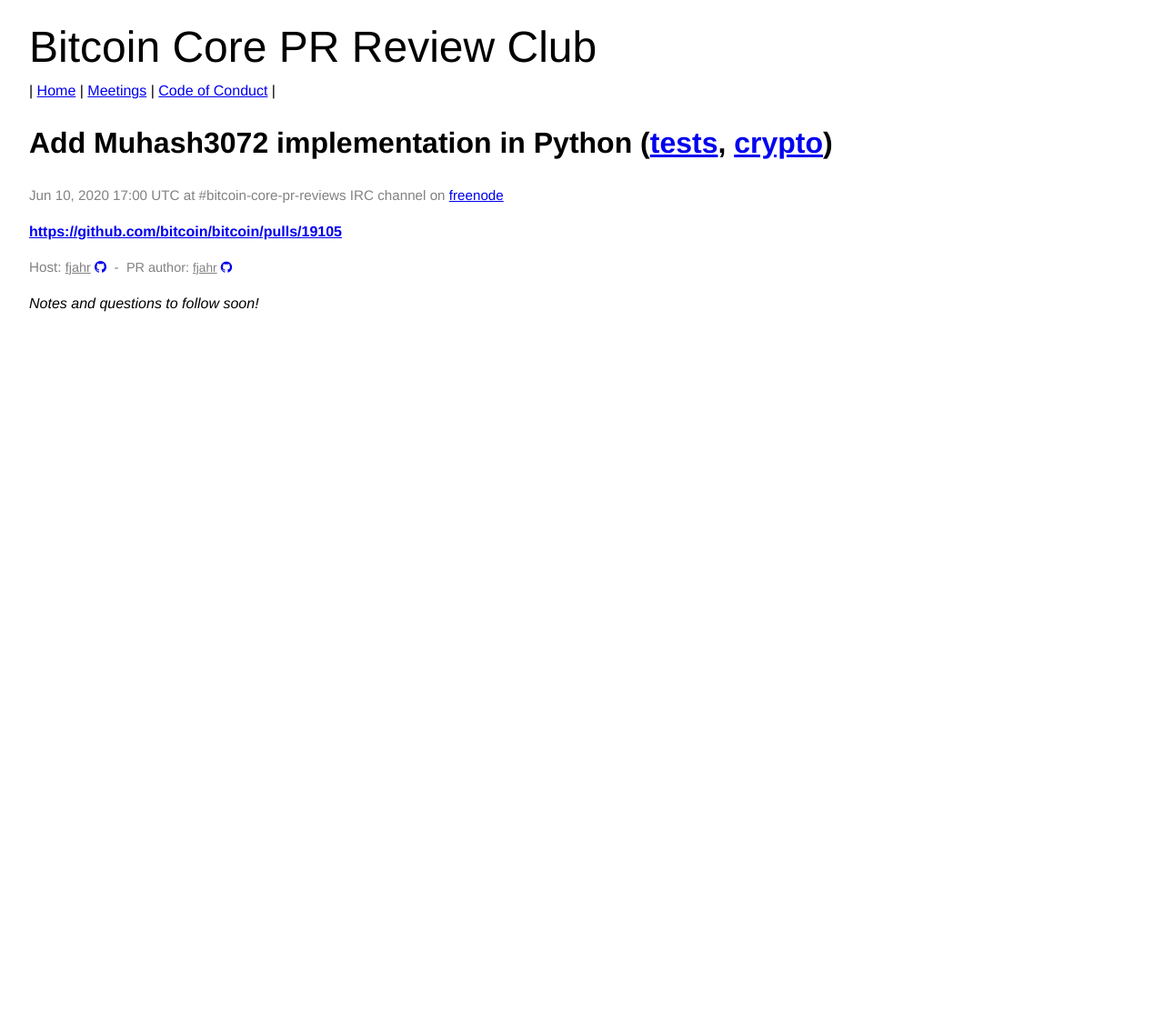
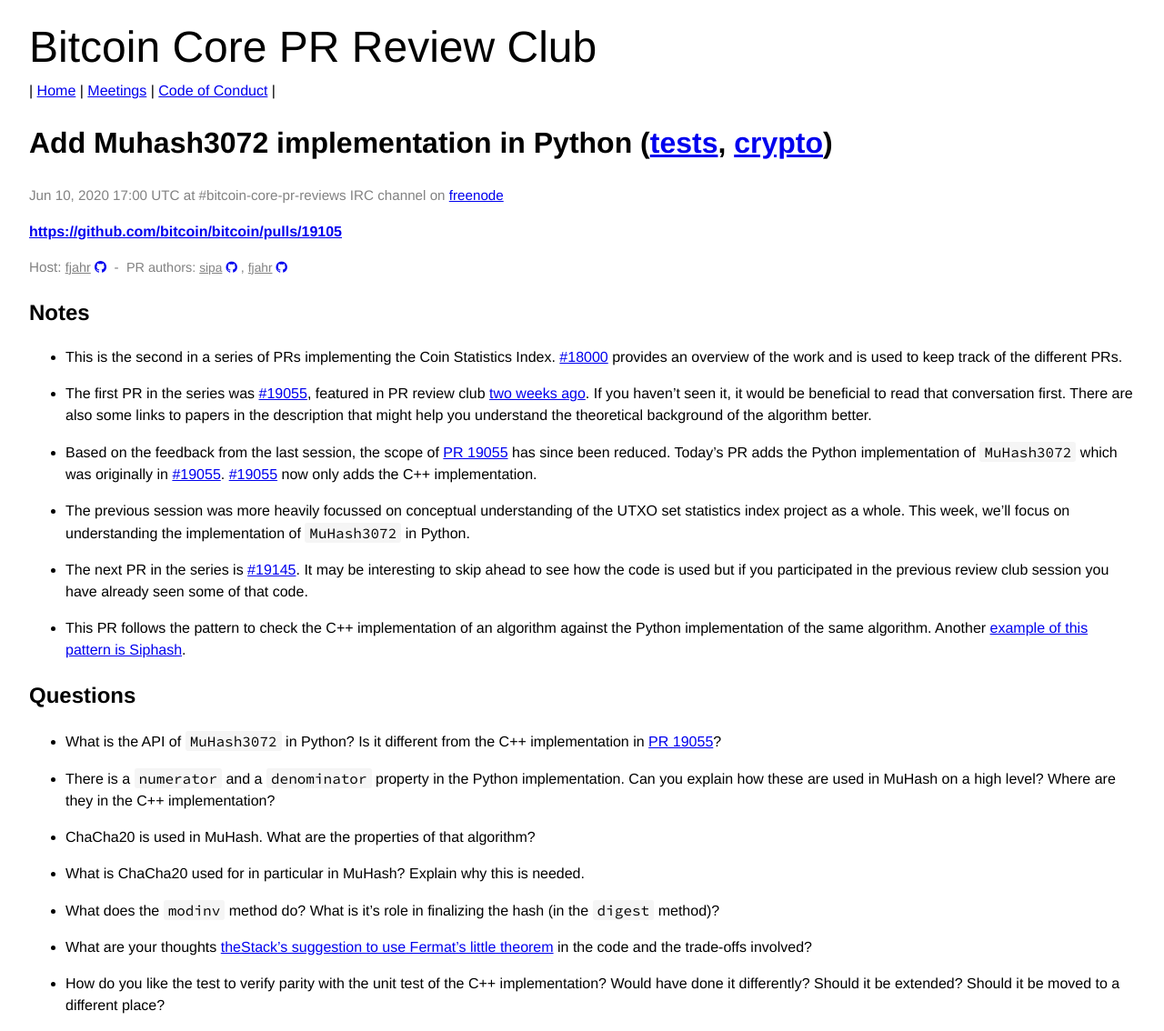
Before and after one commit to bitcoin-core-review-club/website, a Jekyll site: the page built from _posts/2020-06-10-#19105.md, in a window 1280 px wide. Shown: the whole page at 91% size. Built offline with Jekyll 4.4.1, drawn with Linux system fonts in a browser that asks for light colours; before the commit the page ends 900 px from its top, so only the background shows below that.

Commit message:
Add notes for session on 19105

```diff
--- a/_posts/2020-06-10-#19105.md
+++ b/_posts/2020-06-10-#19105.md
@@ -3,21 +3,68 @@
 date: 2020-06-10
 title: "Add Muhash3072 implementation in Python"
 pr: 19105
-authors: [fjahr]
+authors: ["sipa", "fjahr"]
 components: ["tests", "crypto"]
 host: fjahr
 status: upcoming
 commit:
 ---
 
-_Notes and questions to follow soon!_
+## Notes
 
-<!-- TODO: Add notes and questions
-## Notes
+- This is the second in a series of PRs implementing the Coin Statistics
+  Index. [#18000](https://github.com/bitcoin/bitcoin/pull/18000) provides
+  an overview of the work and is used to keep track of the different PRs.
+
+- The first PR in the series was [#19055](https://github.com/bitcoin/bitcoin/pull/19055),
+  featured in PR review club [two weeks ago](https://bitcoincore.reviews/19055).
+  If you haven’t seen it, it would be beneficial to read that
+  conversation first. There are also some links to papers in the description
+  that might help you understand the theoretical background of the algorithm
+  better.
+
+- Based on the feedback from the last session, the scope of [PR
+  19055](https://github.com/bitcoin/bitcoin/pull/19055) has since been reduced.
+  Today’s PR adds the Python implementation of `MuHash3072`
+  which was originally in [#19055](https://github.com/bitcoin/bitcoin/pull/19055).
+  [#19055](https://github.com/bitcoin/bitcoin/pull/19055) now only adds the C++
+  implementation.
+
+- The previous session was more heavily focussed on conceptual understanding
+  of the UTXO set statistics index project as a whole. This week, we'll focus on
+  understanding the implementation of `MuHash3072` in Python.
+
+- The next PR in the series is [#19145](https://github.com/bitcoin/bitcoin/pull/19145).
+  It may be interesting to skip ahead to see how the code is used but
+  if you participated in the previous review club session you have already seen
+  some of that code.
+
+- This PR follows the pattern to check the C++ implementation of an algorithm
+  against the Python implementation of the same algorithm. Another
+  [example of this pattern is Siphash](https://github.com/bitcoin/bitcoin/blob/master/test/functional/test_framework/siphash.py).
 
 ## Questions
 
---->
+- What is the API of `MuHash3072` in Python? Is it different from the C++
+  implementation in [PR 19055](https://github.com/bitcoin/bitcoin/pull/19055)?
+
+- There is a `numerator` and a `denominator` property in the Python
+  implementation. Can you explain how these are used in MuHash on a high level?
+  Where are they in the C++ implementation?
+
+- ChaCha20 is used in MuHash. What are the properties of that algorithm?
+
+- What is ChaCha20 used for in particular in MuHash? Explain why this is needed.
+
+- What does the `modinv` method do? What is it’s role in finalizing the hash
+  (in the `digest` method)?
+
+- What are your thoughts [theStack’s suggestion to use Fermat’s little theorem](https://github.com/bitcoin/bitcoin/pull/19105#discussion_r433820249)
+  in the code and the trade-offs involved?
+
+- How do you like the test to verify parity with the unit test of the C++
+  implementation? Would have done it differently? Should it be extended?
+  Should it be moved to a different place?
 
 <!-- TODO: uncomment and add meeting log
 ## Meeting Log
```
